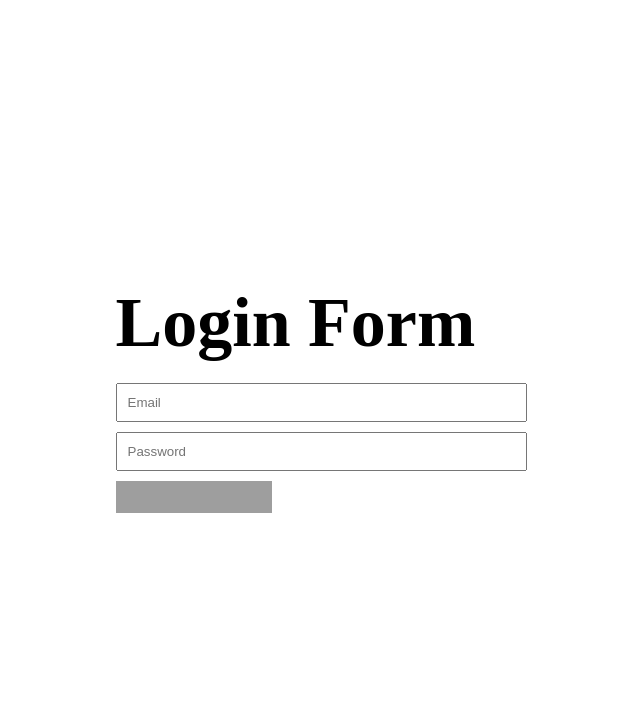
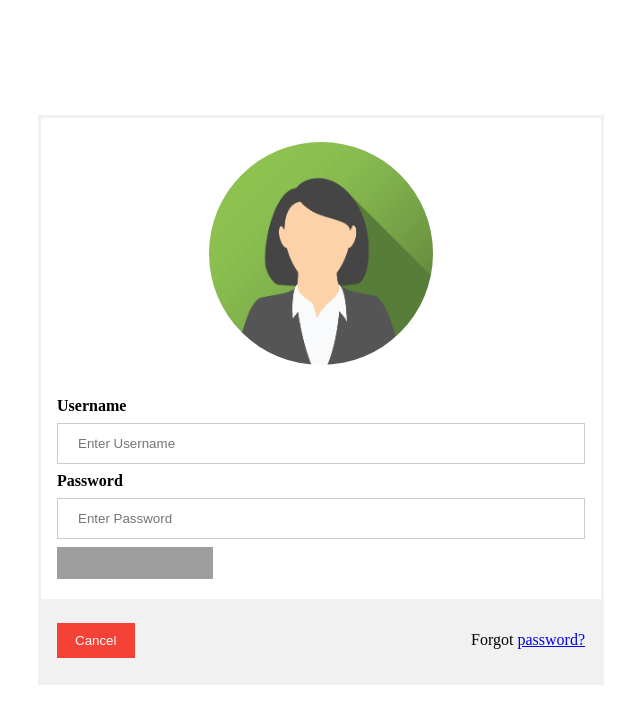
Before and after one commit to AndrewSmithK/cloud, a plain HTML site: page index.html in a window 1280 px wide. Shown: the whole page, without its empty margins (319-959 px from the left). Drawn offline with Linux system fonts and the light colour scheme; grey boxes are pictures that could not be loaded.

Commit message:
some styles

```diff
--- a/index.html
+++ b/index.html
@@ -10,6 +10,7 @@
 </head>
 <body>
     <div id="amazon-root"></div>
+
     <script type="text/javascript">
 
         window.onAmazonLoginReady = function() {
@@ -23,23 +24,37 @@
         })(document);
 
     </script>
+
     <section class="loginForm">
+        <div class="containerForm">
             <form>
-            <h1>Login Form</h1>
+                <div class="imgcontainer">
+                    <img src="images/img_avatar2.png" alt="Avatar" class="avatar">
+                </div>
 
-            <label>
-                <input type="email" placeholder="Email" required>
-            </label>
-            <label>
-                <input type="password" placeholder="Password" required>
-            </label>
+                <div class="container">
+                    <label><b>Username</b></label>
+                    <input type="text" placeholder="Enter Username" name="uname" required>
+
+                    <label><b>Password</b></label>
+                    <input type="password" placeholder="Enter Password" name="psw" required>
+
                     <a href id="LoginWithAmazon">
                         <img border="0" alt="Login with Amazon"
                              src="https://images-na.ssl-images-amazon.com/images/G/01/lwa/btnLWA_gold_156x32.png"
                              width="156" height="32" />
                     </a>
+                </div>
+
+                <div class="container" style="background-color:#f1f1f1">
+                    <button type="button" class="cancelbtn">Cancel</button>
+                    <span class="psw">Forgot <a href="#">password?</a></span>
+                </div>
+
             </form>
+        </div>
     </section>
+
     <script type="text/javascript">
         document.getElementById('LoginWithAmazon').onclick = function() {
             options = { scope : 'profile' };
@@ -48,5 +63,6 @@
             return false;
         };
     </script>
+
 </body>
 </html>
--- a/style.css
+++ b/style.css
@@ -1,44 +1,136 @@
+/* Bordered form */
 body {
     margin: 0;
     padding: 0;
 }
 
-.loginForm {
+section {
     height: 100vh;
     display: flex;
     justify-content: center;
     align-content: center;
 }
 
-form {
+.containerForm {
     align-self: center;
 }
+form {
+    border: 3px solid #f1f1f1;
+    max-width: 560px;
+}
 
-/*form > #LoginWithAmazon {*/
-    /*padding: 10px 20px;*/
-    /*background: deepskyblue;*/
-    /*border: none;*/
-    /*border-radius: 3px;*/
-    /*transition: .3s background ease;*/
-    /*cursor: pointer;*/
+/* Full-width inputs */
+input[type=text], input[type=password] {
+    width: 100%;
+    padding: 12px 20px;
+    margin: 8px 0;
+    display: inline-block;
+    border: 1px solid #ccc;
+    box-sizing: border-box;
+}
+
+/* Set a style for all buttons */
+button {
+    background-color: #4CAF50;
+    color: white;
+    padding: 14px 20px;
+    margin: 8px 0;
+    border: none;
+    cursor: pointer;
+    width: 100%;
+}
+
+/* Add a hover effect for buttons */
+button:hover {
+    opacity: 0.8;
+}
+
+#LoginWithAmazon {
+    width: 100%;
+}
+
+/* Extra style for the cancel button (red) */
+.cancelbtn {
+    width: auto;
+    padding: 10px 18px;
+    background-color: #f44336;
+}
+
+/* Center the avatar image inside this container */
+.imgcontainer {
+    text-align: center;
+    margin: 24px 0 12px 0;
+}
+
+/* Avatar image */
+img.avatar {
+    width: 40%;
+    border-radius: 50%;
+}
+
+/* Add padding to containers */
+.container {
+    padding: 16px;
+}
+
+/* The "Forgot password" text */
+span.psw {
+    float: right;
+    padding-top: 16px;
+}
+
+/* Change styles for span and cancel button on extra small screens */
+@media screen and (max-width: 300px) {
+    span.psw {
+        display: block;
+        float: none;
+    }
+    .cancelbtn {
+        width: 100%;
+    }
+}
+
+/*body {*/
+    /*margin: 0;*/
+    /*padding: 0;*/
 /*}*/
 
-/*form > #LoginWithAmazon:hover {*/
-    /*background: #438ae8;*/
+/*.loginForm {*/
+    /*height: 100vh;*/
+    /*display: flex;*/
+    /*justify-content: center;*/
+    /*align-content: center;*/
 /*}*/
 
-label {
-    display: block;
-    margin: 10px 0;
-}
+/*form {*/
+    /*align-self: center;*/
+/*}*/
 
-label > input {
-    padding: 10px 220px 10px 10px;
-    color: darkgreen;
-}
+/*!*form > #LoginWithAmazon {*!*/
+    /*!*padding: 10px 20px;*!*/
+    /*!*background: deepskyblue;*!*/
+    /*!*border: none;*!*/
+    /*!*border-radius: 3px;*!*/
+    /*!*transition: .3s background ease;*!*/
+    /*!*cursor: pointer;*!*/
+/*!*}*!*/
 
-h1 {
-    font-size: 70px;
-    margin-bottom: 20px;
-    margin-top: 0;
-}
+/*!*form > #LoginWithAmazon:hover {*!*/
+    /*!*background: #438ae8;*!*/
+/*!*}*!*/
+
+/*label {*/
+    /*display: block;*/
+    /*margin: 10px 0;*/
+/*}*/
+
+/*label > input {*/
+    /*padding: 10px 220px 10px 10px;*/
+    /*color: darkgreen;*/
+/*}*/
+
+/*h1 {*/
+    /*font-size: 70px;*/
+    /*margin-bottom: 20px;*/
+    /*margin-top: 0;*/
+/*}*/
```
Also changed, not shown: images/img_avatar2.png (added). Lines whose indentation alone changed are shown as unchanged.
